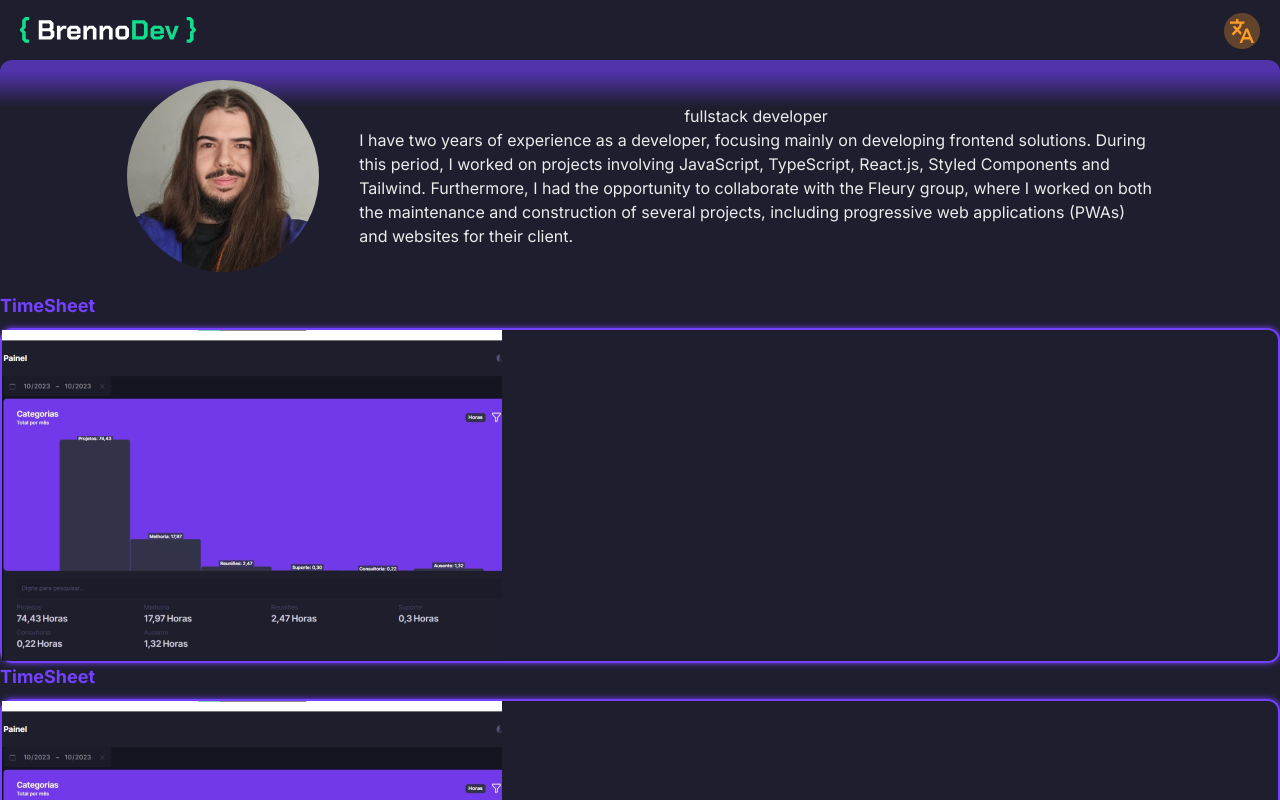
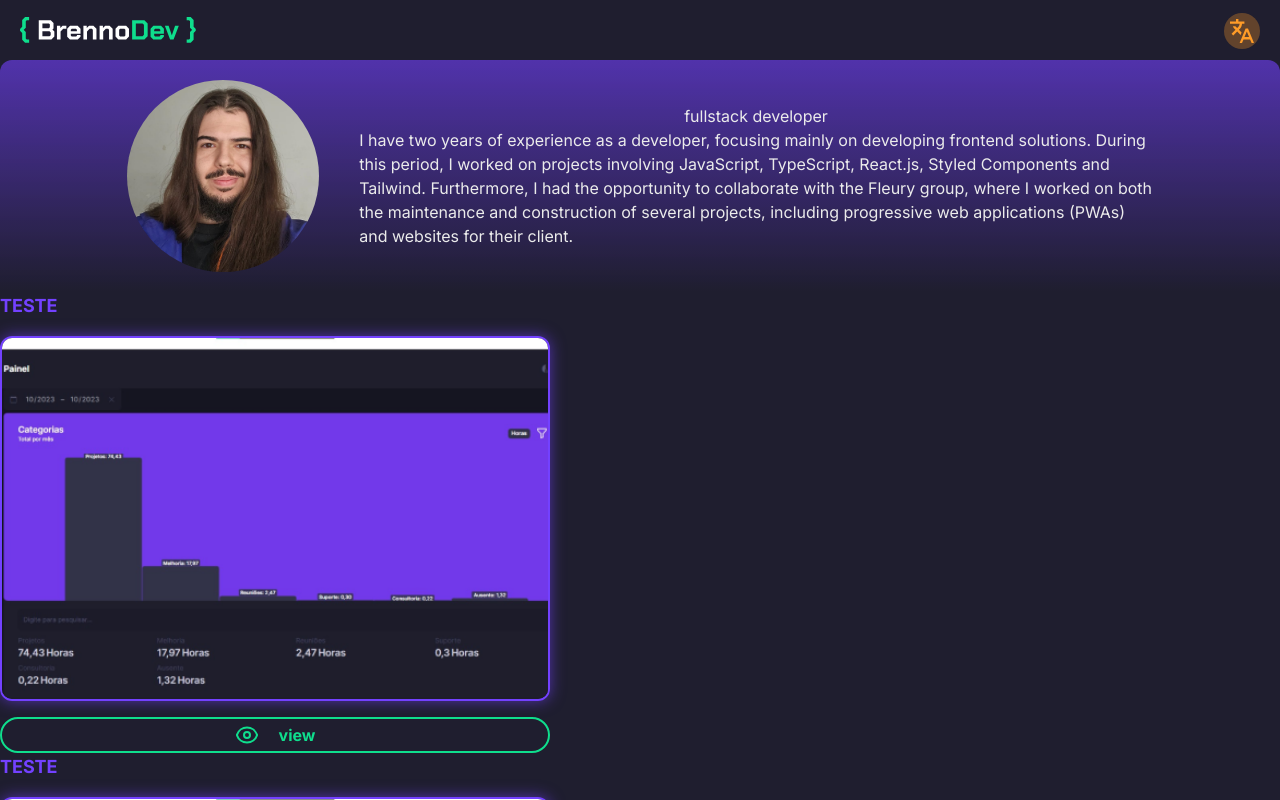
Before and after one commit to brennoAmaral/brennoDev, a Next.js app: page /en in a window 1280 px wide. Built offline with nearby package versions, Linux system fonts and the light colour scheme.

Commit message:
feat: card de experiencia completo

```diff
--- /dev/null
+++ b/src/domain/types/components/card-xp/type-card-xp.ts
@@ -0,0 +1,9 @@
+import { StaticImageData } from "next/image"
+
+export interface ICardXp{
+  img: StaticImageData
+  pillLink: React.ReactNode
+  arrSvg: React.ReactNode[]
+  title: string
+  description: string
+}
--- a/src/domain/types/components/card-xp/type-style-card-xp.tsx
+++ b/src/domain/types/components/card-xp/type-style-card-xp.ts
@@ -1,7 +1,7 @@
 import { IClass } from "../../type-style";
 
 export interface IStyleCardXp{
-  title: IClass<HTMLElement>
+  h3: IClass<HTMLElement>
   wrapper: IClass<HTMLElement>
   card: IClass<HTMLElement>
   cardOverlay: {
@@ -9,4 +9,5 @@ export interface IStyleCardXp{
     svgsAlign: IClass<HTMLElement>
     description: IClass<HTMLElement>
   }
+  styleImg: IClass<HTMLElement>
 }
--- a/src/presentation/components/card-xp/card-xp.tsx
+++ b/src/presentation/components/card-xp/card-xp.tsx
@@ -1,18 +1,19 @@
-import timesheet from "@/presentation/assets/timesheet.png"
+import { ICardXp } from "@/domain/types/components/card-xp/type-card-xp"
 import Image from "next/image"
 import styleCardXp from "./style-card-xp"
 
-export default function CardXp() {
-  const {card, cardOverlay, title, wrapper} = styleCardXp
+export default function CardXp({arrSvg, description, img, pillLink, title}:ICardXp) {
+  const {card, cardOverlay, h3, wrapper, styleImg} = styleCardXp
 
   return (
     <div className={wrapper}>
-      <h3 className={title}>
-        TimeSheet
+      <h3 className={h3}>
+        {title}
       </h3>
       <div className={card}>
-        <Image src={timesheet} alt=""/>
+        <Image src={img} alt="" className={styleImg}/>
       </div>
+      {pillLink}
     </div>
   )
 }
--- a/src/presentation/components/card-xp/style-card-xp.ts
+++ b/src/presentation/components/card-xp/style-card-xp.ts
@@ -1,20 +1,27 @@
 import { IStyleCardXp } from "@/domain/types/components/card-xp/type-style-card-xp";
 
 const styleCardXp: IStyleCardXp = {
-  title: 'text-primary font-bold text-lg',
+  h3: 'text-primary font-bold text-lg',
   wrapper: `
     flex
     flex-col
-    gap-2
+    gap-4
     align-center
     justify-center
-  `,
+    max-w-[550px]
+    `,
   card:`
     border-2
     border-primary
-    shadow-[0_0px_6px_-0px_rgba(0,0,0,0.6)]
-    shadow-primary
+    shadow-[0_0_15px_0_rgba(115,65,255,0.6)]
+
     rounded-xl
+    max-h-[550px]
+    max-w-[550px]
+    overflow-hidden
+  `,
+  styleImg:`
+    w-[100%]
   `,
   cardOverlay:{
     description: '',
--- a/src/presentation/components/lang-button/lang-button.tsx
+++ b/src/presentation/components/lang-button/lang-button.tsx
@@ -1,5 +1,5 @@
 'use client'
-import useLangButton from "@/data/data-lang-button/use-lang-button"
+import useLangButton from "@/data/components/data-lang-button/use-lang-button"
 import { ILangMenu } from "@/domain/types/components/lang-button/type-lang-menu"
 import SvgTranslate from "../../svg/svg-lang"
 import LangMenu from "./lang-menu"
--- a/src/presentation/pages/avatar.tsx
+++ b/src/presentation/pages/avatar.tsx
@@ -1,4 +1,4 @@
-  import pngAvatar from '@/presentation/assets/avatar.png';
+import pngAvatar from '@/presentation/assets/img/avatar.png';
 import { useTranslations } from 'next-intl';
 import Image from "next/image";
 import stylePageHome from './style-page-home';
--- a/src/presentation/pages/page-home.tsx
+++ b/src/presentation/pages/page-home.tsx
@@ -1,6 +1,9 @@
+import timesheet from "@/presentation/assets/img/timesheet.png";
 import { useTranslations } from "next-intl";
 import styleBaseLayout from "../components/base-layout/style-base-layout";
 import CardXp from "../components/card-xp/card-xp";
+import PillLink from "../components/pill-link/pill-link";
+import SvgEye from "../svg/svg-eye";
 import Avatar from "./avatar";
 import stylePageHome from "./style-page-home";
 
@@ -9,16 +12,33 @@ export default function PageHome() {
   return (
     <div className={`${stylePageHome.wrapper} ${styleBaseLayout.div}`}>
       <Avatar />
-        <CardXp/>
-        <CardXp/>
-        <CardXp/>
-        <CardXp/>
-      <div className="flex gap-1 justify-center">
+      <CardXp img={timesheet} arrSvg={[]} description="teste"
+      pillLink={
+        <PillLink Svg={SvgEye} href="teste" text={t('view')} type="leaked" />
+      }
+
+      title="TESTE"
+      />
+      <CardXp img={timesheet} arrSvg={[]} description="teste"
+      pillLink={
+        <PillLink Svg={SvgEye} href="teste" text={t('view')} type="leaked" />
+      }
+
+      title="TESTE"
+      />
+      <CardXp img={timesheet} arrSvg={[]} description="teste"
+      pillLink={
+        <PillLink Svg={SvgEye} href="teste" text={t('view')} type="leaked" />
+      }
+
+      title="TESTE"
+      />
+      <label className="h-[250px]">
 
         {/* <PillLink Svg={SvgEye} href="teste" text={t('view')} type="leaked" />
         <PillLink Svg={SvgEye} href="teste" text={t('view')} type="fill" /> */}
 
-      </div>
+      </label>
 
     </div>
   )
--- a/src/presentation/pages/style-page-home.ts
+++ b/src/presentation/pages/style-page-home.ts
@@ -8,22 +8,12 @@ const stylePageHome: IStylePageHome = {
   avatar:{
     header:`
       w-[100vw]
-
       p-5
-
       bg-gradient-to-b
       from-primary/60
       from-1%
-
-      sm:from-5%
-
       via-dark
-      via-10%
-
-      sm:via-20%
-
-      to-dark
-      to-75%
+      via-100%
     `,
     alignImageAndTexts: `
       flex
```
Also changed, not shown: src/data/components/data-lang-button/use-lang-button.ts (renamed from src/data/data-lang-button/use-lang-button.ts), src/presentation/assets/img/avatar.png (renamed from src/presentation/assets/avatar.png), src/presentation/assets/img/timesheet.png (renamed from src/presentation/assets/timesheet.png).
